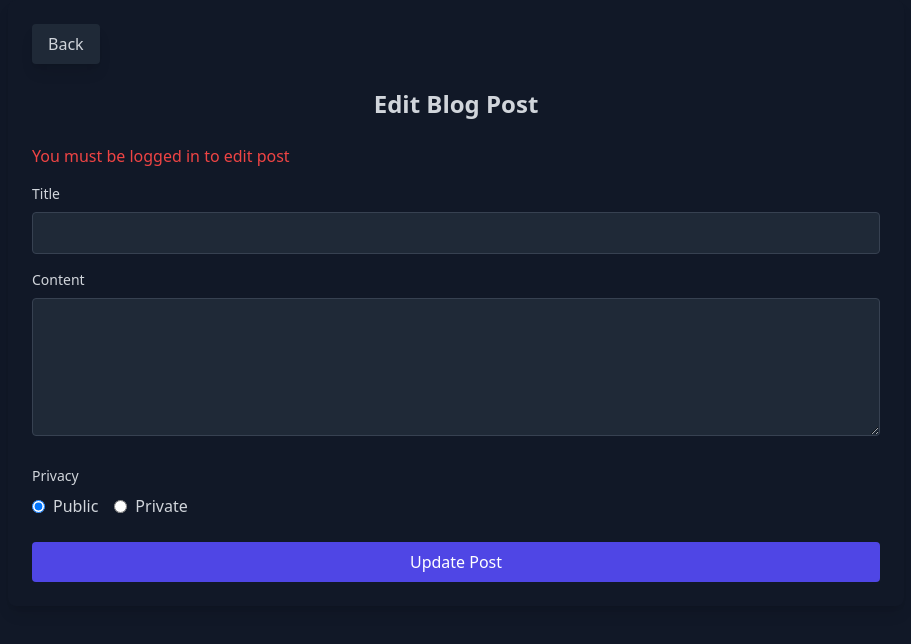
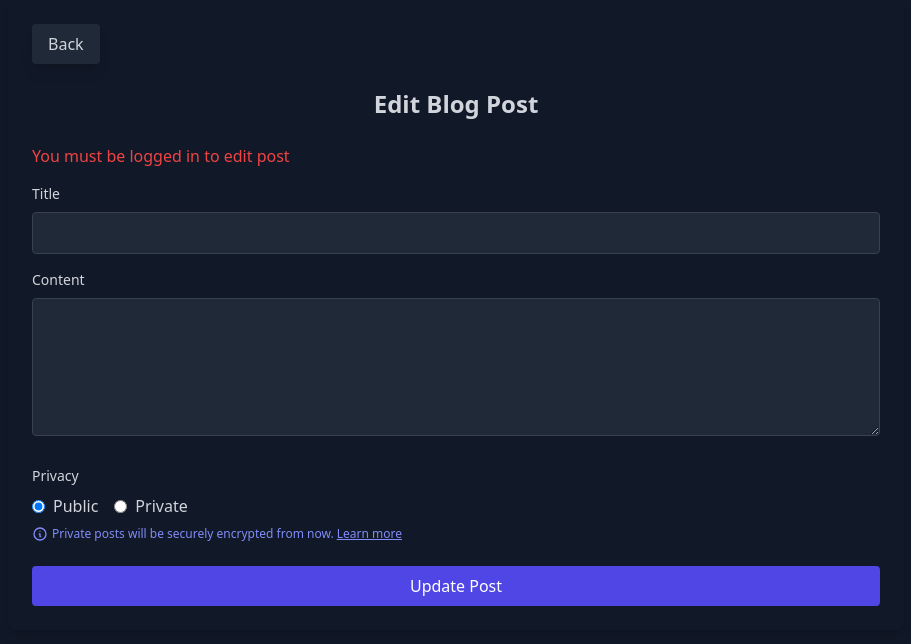
Before and after one commit to nitin-is-me/the-blog-zone-client, a Next.js app: page /dashboard/edit-blog/1 in a window 1280 px wide. Shown: the top 644 px of the page, without its empty margins (184-1095 px from the left). Built offline with nearby package versions, Linux system fonts and the light colour scheme.

Commit message:
Update page.js

```diff
--- a/src/app/dashboard/edit-blog/[id]/page.js
+++ b/src/app/dashboard/edit-blog/[id]/page.js
@@ -3,6 +3,7 @@
 import { useEffect, useState } from 'react';
 import axios from 'axios';
 import { useRouter, useParams } from 'next/navigation';
+import Link from 'next/link';
 
 export default function EditBlogPage() {
   const [title, setTitle] = useState('');
@@ -152,6 +153,23 @@ export default function EditBlogPage() {
                 Private
               </label>
             </div>
+
+            {/* Privacy encryption notice */}
+            <div className="mt-2 text-xs text-indigo-400 flex items-center">
+              <svg xmlns="http://www.w3.org/2000/svg" className="h-4 w-4 mr-1" fill="none" viewBox="0 0 24 24" stroke="currentColor">
+                <path strokeLinecap="round" strokeLinejoin="round" strokeWidth={2} d="M13 16h-1v-4h-1m1-4h.01M21 12a9 9 0 11-18 0 9 9 0 0118 0z" />
+              </svg>
+              <span>
+                Private posts will be securely encrypted from now. {' '}
+                <Link
+                  href="https://github.com/nitin-is-me/the-blog-zone-client/blob/master/README.md#private-posts-will-be-encrypted"
+                  className="underline hover:text-indigo-300 transition-colors"
+                  target='_blank'
+                  rel='noopener noreferrer'>
+                  Learn more
+                </Link>
+              </span>
+            </div>
           </div>
 
           <button
```
